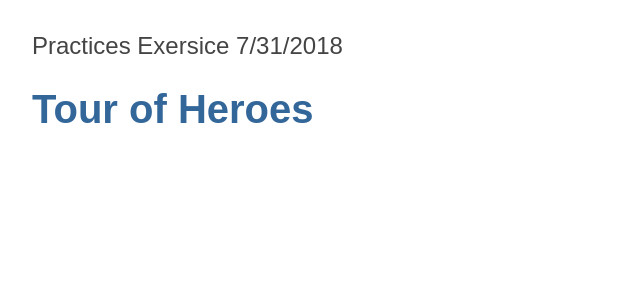
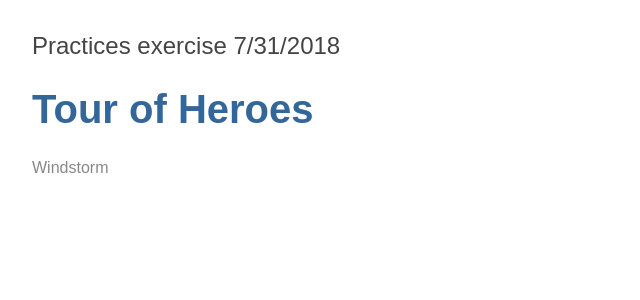
Before and after one commit to FoxGeoff/hero1, an Angular app: page / in a window 1280 px wide. Shown: the top 300 px of the page, without its empty margins (0-640 px from the left). Built offline with nearby package versions, Linux system fonts and the light colour scheme.

Commit message:
Show '{{hero}}  interpolation binding

```diff
--- a/src/app/app.component.html
+++ b/src/app/app.component.html
@@ -2,3 +2,4 @@
 <h2 [textContent]='description'></h2>
 <!-- interpolation -->
 <h1>{{title}}</h1>
+<app-heroes></app-heroes>
--- a/src/app/app.component.ts
+++ b/src/app/app.component.ts
@@ -7,5 +7,5 @@
 })
 export class AppComponent {
   title = 'Tour of Heroes';
-  description = 'Practices Exersice 7/31/2018';
+  description = 'Practices exercise 7/31/2018';
 }
--- a/src/app/app.module.ts
+++ b/src/app/app.module.ts
@@ -2,10 +2,12 @@
 import { NgModule } from '@angular/core';
 
 import { AppComponent } from './app.component';
+import { HeroesComponent } from './heroes/heroes.component';
 
 @NgModule({
   declarations: [
-    AppComponent
+    AppComponent,
+    HeroesComponent
   ],
   imports: [
     BrowserModule
--- /dev/null
+++ b/src/app/heroes/heroes.component.html
@@ -0,0 +1,3 @@
+<p>
+  {{hero}}
+</p>
--- /dev/null
+++ b/src/app/heroes/heroes.component.ts
@@ -0,0 +1,17 @@
+import { Component, OnInit } from '@angular/core';
+
+@Component({
+  selector: 'app-heroes',
+  templateUrl: './heroes.component.html',
+  styleUrls: ['./heroes.component.css']
+})
+export class HeroesComponent implements OnInit {
+
+  hero = 'Windstorm';
+
+  constructor() { }
+
+  ngOnInit() {
+  }
+
+}
```
Also changed, not shown: src/app/heroes/heroes.component.css (added), 1 other file (tests, documents, lock files or other folders).
